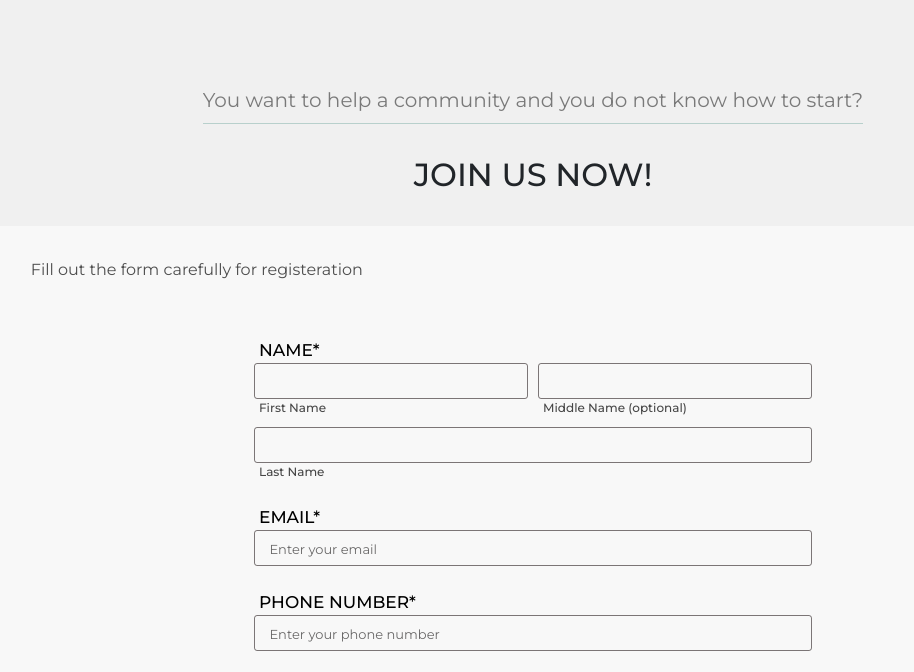
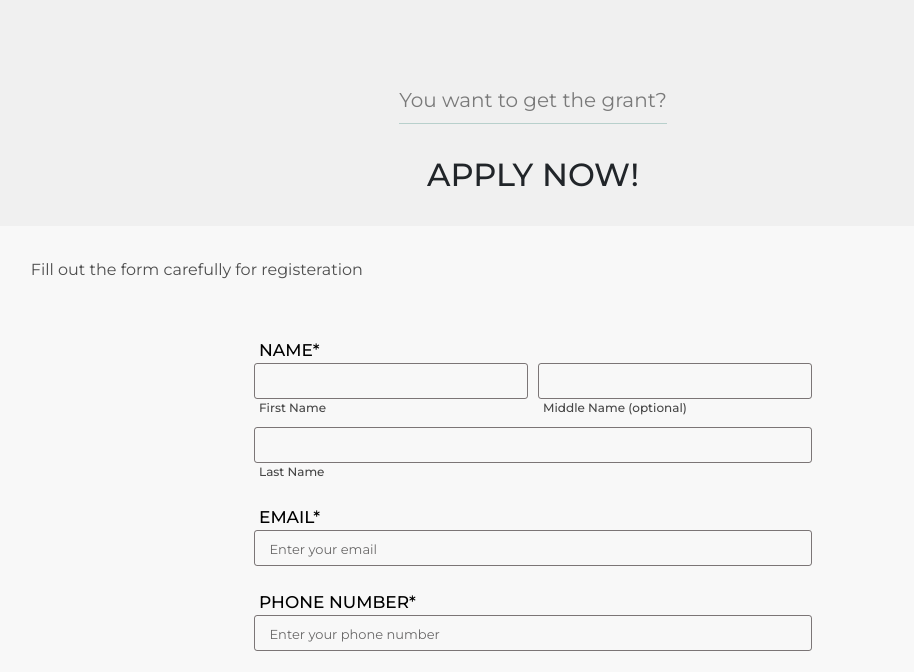
Before and after one commit to owocodefintech/360, a plain HTML site: page index.html in a window 1280 px wide. Shown: the part 1677-2349 px from the top of the page, without its empty margins (107-1021 px from the left). Drawn offline with nearby package versions, Linux system fonts and the light colour scheme; a script that the page names is missing.

Commit message:
second commit

```diff
--- a/index.html
+++ b/index.html
@@ -109,8 +109,8 @@
 
                 <div class="form_col" id="form_col">
                     <div class="form_col_header">
-                        <P>You want to help a community and you do not know how to start?</P>
-                        <h2>JOIN US NOW!</h2>
+                        <P>You want to get the grant?</P>
+                        <h2>APPLY  NOW!</h2>
                     </div>
 
                     <div class="form_col_main">
@@ -372,7 +372,7 @@
 
                 <div class="subscribe_col" id="subscribe">
                     <p>
-                        Get more insights about Austal Charity Organization and our impact in the communities we serve.
+                        Get more insights about Bemis foundation and our impact in the communities we serve.
                         Once per month. No spam, ever!
                     </p>
 
```
